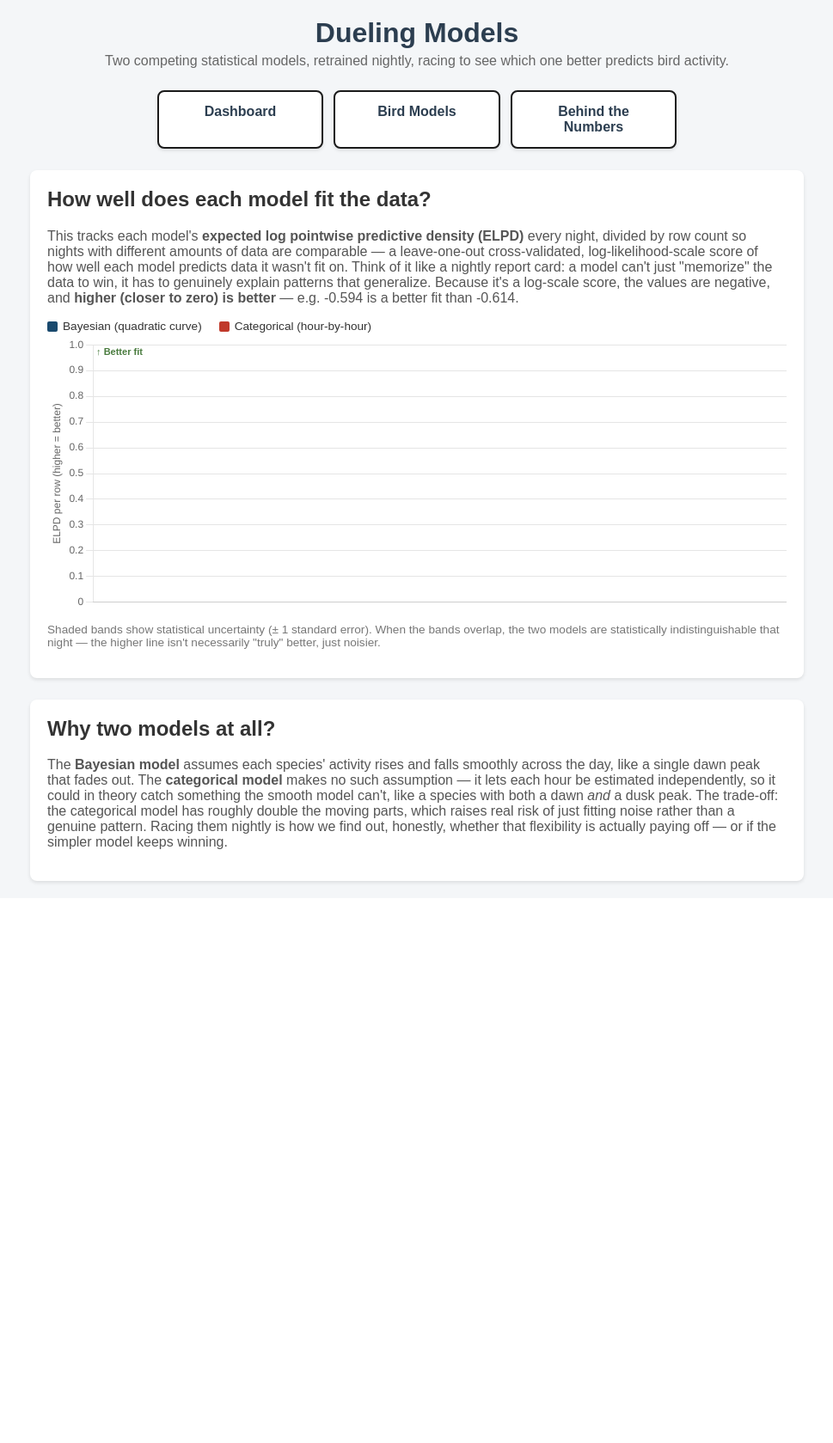
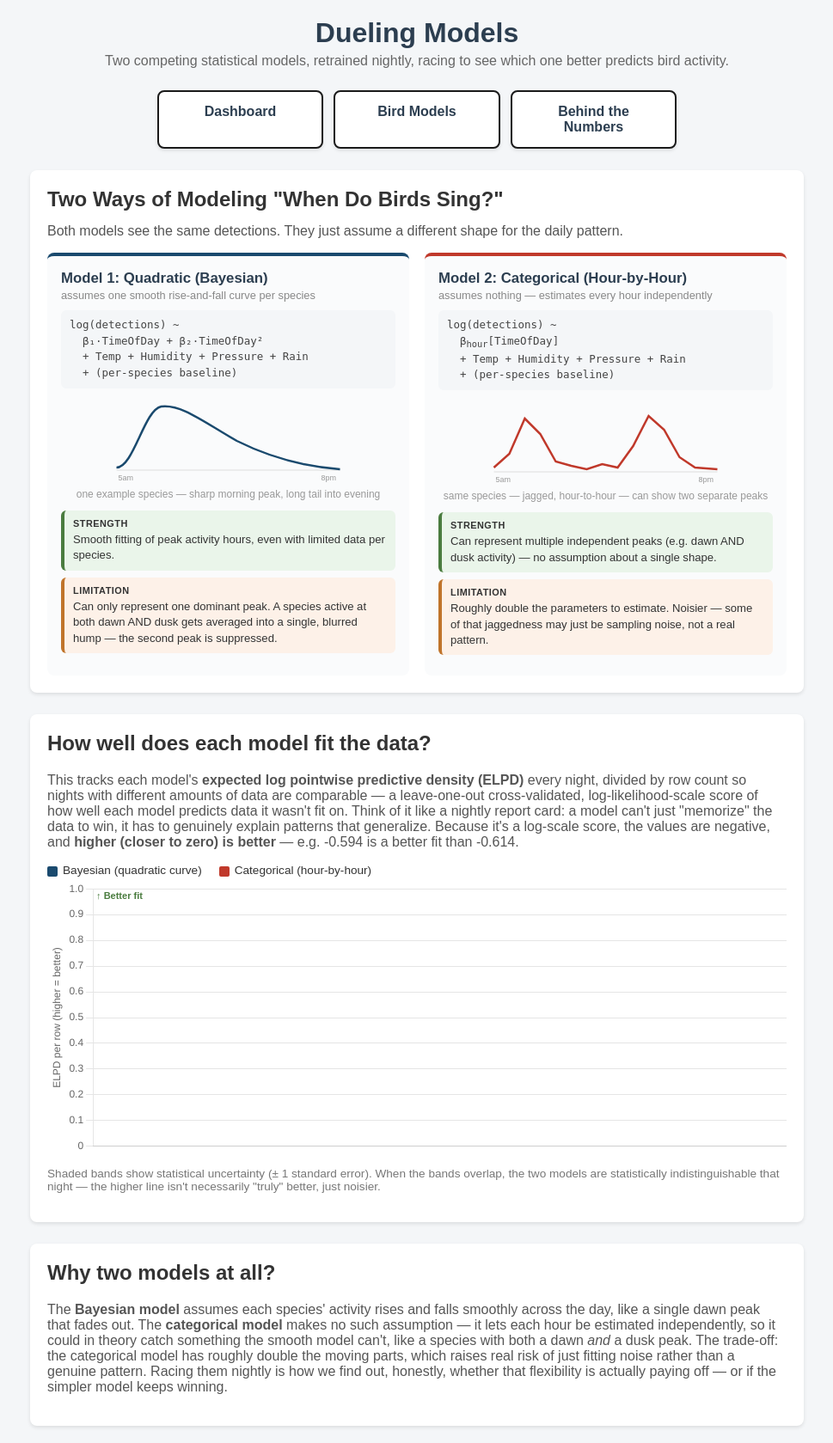
Before and after one commit to dclengacher/winstonsalembirds, a Flask app: page /dueling-models in a window 1280 px wide. Shown: the whole page at 86% size, without its empty margins (155-1124 px from the left). Before the commit the page ends 1030 px from the top, so only its background shows below. Run offline with Flask 3, Linux system fonts and the light colour scheme; parts of the project's set-up code (start-up, migrations or seed data) failed here and were passed over.

Commit message:
add side-by-side model comparison panel to dueling-models page

```diff
--- a/templates/dueling_models.html
+++ b/templates/dueling_models.html
@@ -22,6 +22,16 @@
         .legend-row { display: flex; gap: 20px; font-size: 0.85rem; margin: 10px 0 4px; }
         .legend-swatch { display: inline-block; width: 12px; height: 12px; border-radius: 2px; margin-right: 6px; vertical-align: middle; }
         canvas { max-height: 320px; }
+        .model-compare { display: flex; gap: 18px; flex-wrap: wrap; margin-top: 14px; }
+        .model-panel { flex: 1; min-width: 280px; background: #fafbfc; border-radius: 8px; padding: 16px; }
+        .model-panel h3 { margin: 0 0 2px; color: #2c3e50; font-size: 1.05rem; }
+        .model-panel .subhead { margin: 0 0 10px; color: #888; font-size: 0.8rem; }
+        .formula { background: #f4f6f8; border-radius: 6px; padding: 8px 10px; font-family: monospace; font-size: 0.78rem; color: #444; line-height: 1.5; }
+        .model-chart-caption { text-align: center; color: #999; font-size: 0.75rem; margin: -4px 0 12px; }
+        .callout { border-radius: 6px; padding: 8px 10px; font-size: 0.82rem; margin-bottom: 8px; line-height: 1.4; }
+        .callout strong { display: block; font-size: 0.68rem; text-transform: uppercase; letter-spacing: 0.5px; margin-bottom: 2px; }
+        .callout.strength { background: #eaf5ea; border-left: 4px solid #4a7c3f; }
+        .callout.limitation { background: #fdf1e8; border-left: 4px solid #c0742b; }
     </style>
 </head>
 <body>
@@ -34,6 +44,41 @@
         <a href="/" class="nav-link">Dashboard</a>
         <a href="/bird-models" class="nav-link">Bird Models</a>
         <a href="/analytics" class="nav-link">Behind the Numbers</a>
+    </div>
+    <div class="card">
+        <h2 style="margin-top:0;">Two Ways of Modeling "When Do Birds Sing?"</h2>
+        <p style="color:#555;margin-top:-6px;">Both models see the same detections. They just assume a different shape for the daily pattern.</p>
+        <div class="model-compare">
+            <div class="model-panel" style="border-top:4px solid #1a4a6e;">
+                <h3>Model 1: Quadratic (Bayesian)</h3>
+                <p class="subhead">assumes one smooth rise-and-fall curve per species</p>
+                <div class="formula">log(detections) ~<br>&nbsp;&nbsp;β₁·TimeOfDay + β₂·TimeOfDay²<br>&nbsp;&nbsp;+ Temp + Humidity + Pressure + Rain<br>&nbsp;&nbsp;+ (per-species baseline)</div>
+                <svg viewBox="0 0 280 100" width="100%" height="100" style="display:block;margin:10px 0;">
+                    <line x1="10" y1="85" x2="270" y2="85" stroke="#ddd" stroke-width="1"/>
+                    <path d="M10,82 C 30,82 42,15 62,11 C 85,8 110,28 150,51 C 190,71 230,81 270,84" fill="none" stroke="#1a4a6e" stroke-width="2.5"/>
+                    <text x="12" y="97" font-size="9" fill="#999">5am</text>
+                    <text x="248" y="97" font-size="9" fill="#999">8pm</text>
+                </svg>
+                <p class="model-chart-caption">one example species — sharp morning peak, long tail into evening</p>
+                <div class="callout strength"><strong>Strength</strong>Smooth fitting of peak activity hours, even with limited data per species.</div>
+                <div class="callout limitation"><strong>Limitation</strong>Can only represent one dominant peak. A species active at both dawn AND dusk gets averaged into a single, blurred hump — the second peak is suppressed.</div>
+            </div>
+            <div class="model-panel" style="border-top:4px solid #c0392b;">
+                <h3>Model 2: Categorical (Hour-by-Hour)</h3>
+                <p class="subhead">assumes nothing — estimates every hour independently</p>
+                <div class="formula">log(detections) ~<br>&nbsp;&nbsp;β<sub>hour</sub>[TimeOfDay]<br>&nbsp;&nbsp;+ Temp + Humidity + Pressure + Rain<br>&nbsp;&nbsp;+ (per-species baseline)</div>
+                <svg viewBox="0 0 280 100" width="100%" height="100" style="display:block;margin:10px 0;">
+                    <line x1="10" y1="85" x2="270" y2="85" stroke="#ddd" stroke-width="1"/>
+                    <polyline points="10,80 28,64 46,23 64,41 82,73 100,78 118,82 136,76 154,80 172,55 190,20 208,36 226,68 244,80 270,82"
+                              fill="none" stroke="#c0392b" stroke-width="2.5"/>
+                    <text x="12" y="97" font-size="9" fill="#999">5am</text>
+                    <text x="248" y="97" font-size="9" fill="#999">8pm</text>
+                </svg>
+                <p class="model-chart-caption">same species — jagged, hour-to-hour — can show two separate peaks</p>
+                <div class="callout strength"><strong>Strength</strong>Can represent multiple independent peaks (e.g. dawn AND dusk activity) — no assumption about a single shape.</div>
+                <div class="callout limitation"><strong>Limitation</strong>Roughly double the parameters to estimate. Noisier — some of that jaggedness may just be sampling noise, not a real pattern.</div>
+            </div>
+        </div>
     </div>
     <div class="card">
         {% if duel_data.verdict %}
```
